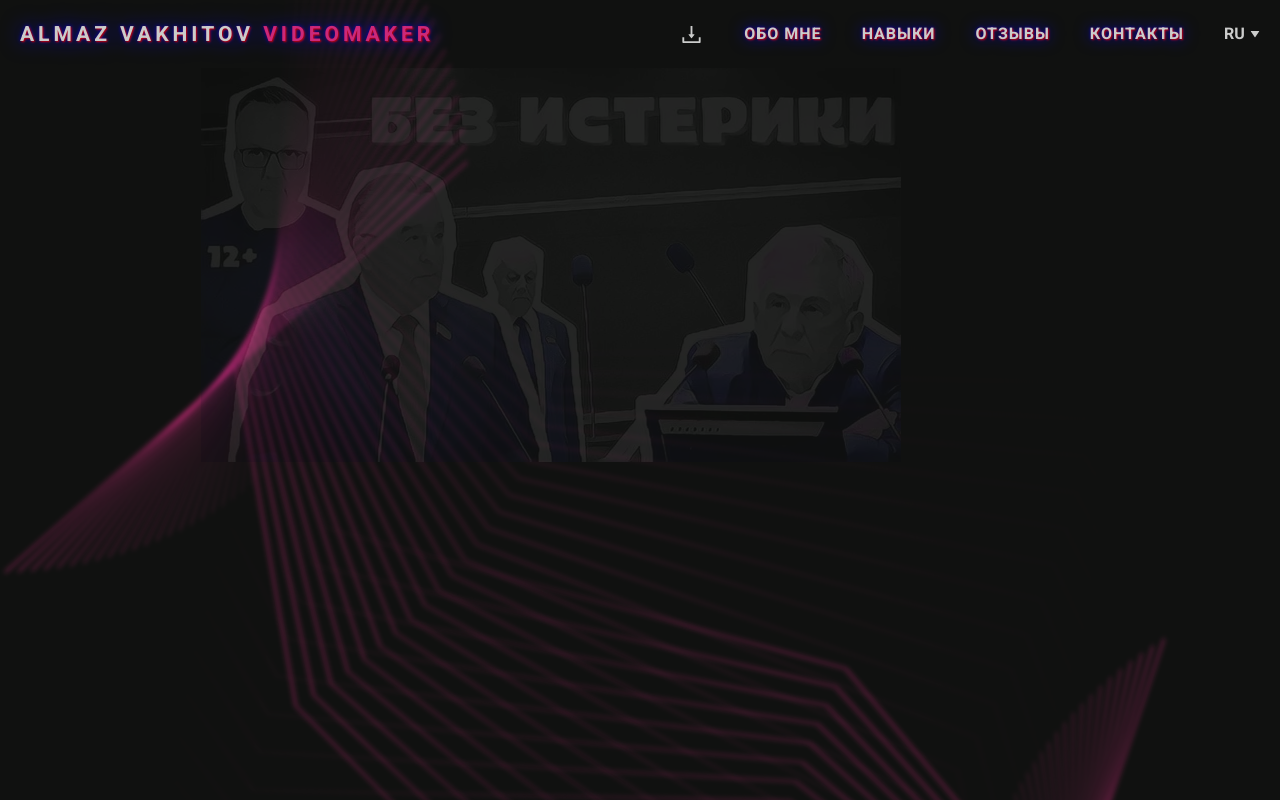
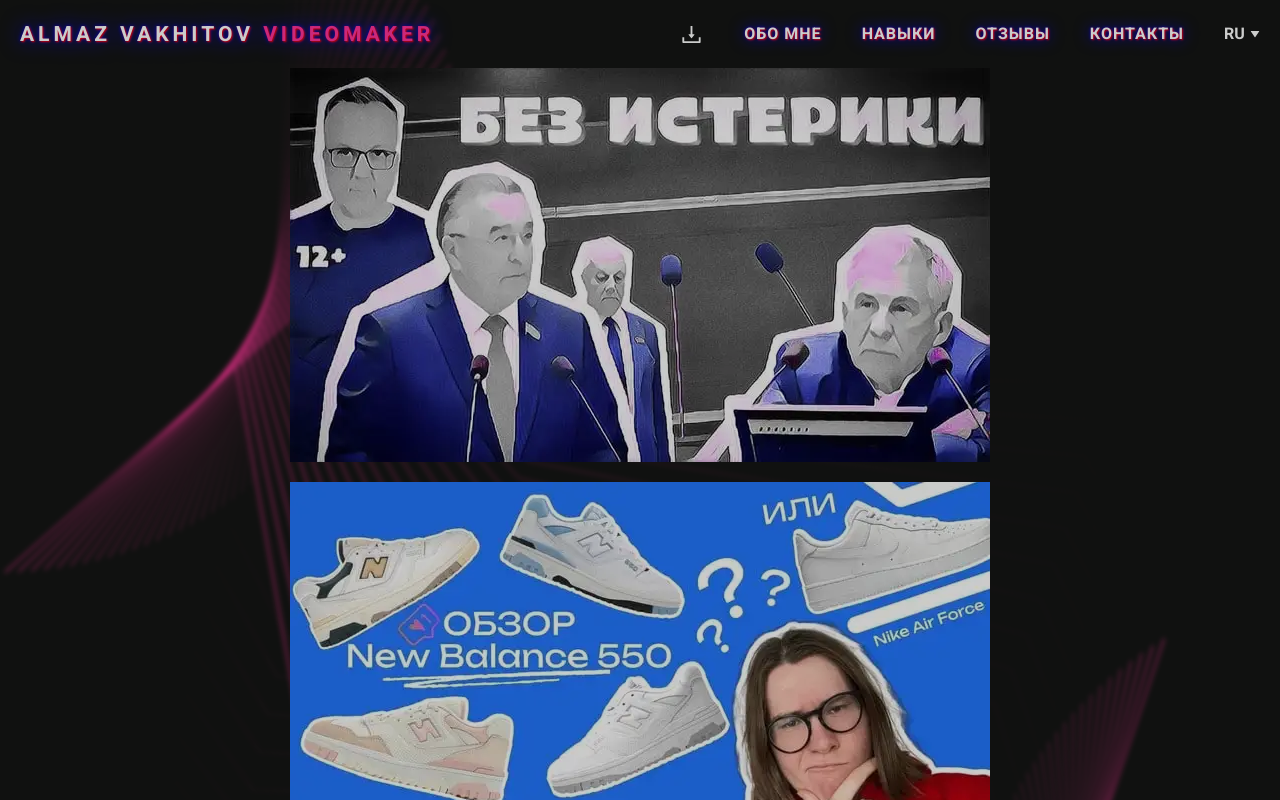
Before and after one commit to futug/almaz-vakhitov-portfolio, a React (Create React App) app: page / in a window 1280 px wide. Shown: the top 800 px of the page. Built offline with nearby package versions, Linux system fonts and the light colour scheme.

Commit message:
tests scroll animations final

```diff
--- a/src/components/About/About.jsx
+++ b/src/components/About/About.jsx
@@ -1,21 +1,21 @@
-import React, { useRef, useEffect } from "react";
+import React from "react";
 import styles from "./About.module.css";
 import { AiOutlineInstagram, AiOutlineYoutube } from "react-icons/ai";
 import { useTranslation } from "react-i18next";
 
-import { easeInOut, motion, transform } from "framer-motion";
+import { motion } from "framer-motion";
 
-const About = ({ timeline, ease }) => {
+const About = () => {
     const fadeLeft = {
-        hidden: {
+        hidden: (custom) => ({
             opacity: 0,
             x: -100,
             transition: {
-                delay: 0.2,
+                delay: custom * 0.2,
                 duration: 1,
                 ease: "easeInOut",
             },
-        },
+        }),
 
         visible: (custom) => ({
             opacity: 1,
@@ -29,15 +29,15 @@
     };
 
     const fadeRight = {
-        hidden: {
+        hidden: (custom) => ({
             opacity: 0,
             x: 100,
             transition: {
-                delay: 0.2,
+                delay: custom * 0.2,
                 duration: 1,
                 ease: "easeInOut",
             },
-        },
+        }),
         visible: (custom) => ({
             opacity: 1,
             x: 0,
@@ -50,15 +50,15 @@
     };
 
     const fadeBottom = {
-        hidden: {
+        hidden: (custom) => ({
             opacity: 0,
             y: 100,
             transition: {
-                delay: 0.2,
+                delay: custom * 0.2,
                 duration: 1,
                 ease: "easeInOut",
             },
-        },
+        }),
         visible: (custom) => ({
             opacity: 1,
             y: 0,
@@ -87,14 +87,14 @@
                     <div className={styles.content}>
                         <div className={styles.rightSideWrapper}>
                             <div className={styles.socialIcons}>
-                                <motion.div variants={fadeBottom} custom={1}>
+                                <motion.div variants={fadeBottom} custom={3}>
                                     <a href="https://www.instagram.com/etozhemazei/" target="_blank">
                                         <div className={`${styles.icoBorder} ${styles.icoBorderInst}`}>
                                             <AiOutlineInstagram className={styles.icon} size={30} />
                                         </div>
                                     </a>
                                 </motion.div>
-                                <motion.div variants={fadeBottom} custom={2}>
+                                <motion.div variants={fadeBottom} custom={4}>
                                     <a href="https://www.youtube.com/channel/UCRPvpSnoK7LggA4mnjwRVog" target="_blank">
                                         <div className={`${styles.icoBorder} ${styles.icoBorderYouTube}`}>
                                             <AiOutlineYoutube className={`${styles.icon} ${styles.iconYouTube}`} size={30} />
@@ -103,13 +103,13 @@
                                 </motion.div>
                             </div>
                             <div></div>
-                            <motion.picture variants={fadeRight} className={styles.photoWrapper}>
+                            <motion.picture variants={fadeRight} custom={5} className={styles.photoWrapper}>
                                 <source className={styles.photo} srcSet="./authorphoto.webp" type="image/webp" />
                                 <source className={styles.photo} srcSet="./authorphoto.jpg" type="image/jpeg" />
                                 <img className={styles.photo} src="./authorphoto.jpg" alt="About" />
                             </motion.picture>
                         </div>
-                        <motion.div variants={fadeRight} className={styles.leftSideWrapper}>
+                        <motion.div custom={6} variants={fadeRight} className={styles.leftSideWrapper}>
                             <p className={styles.name}>{t("aboutName")}:</p>
                             <p className={styles.description}>{t("aboutDescOne")}</p>
                             <p className={styles.description}>{t("aboutDescTwo")}</p>
--- a/src/components/Contact/Contact.jsx
+++ b/src/components/Contact/Contact.jsx
@@ -9,29 +9,73 @@
 import emailjs from "@emailjs/browser";
 import { FadeLoader } from "react-spinners";
 
+import { motion } from "framer-motion";
+
 const Contact = ({ timeline, ease }) => {
-    let mainTitle = useRef();
-    let mainSubtitle = useRef();
-    let formMain = useRef();
-
-    useEffect(() => {
-        timeline.from(mainTitle.current, 1, {
+    const fadeLeft = {
+        hidden: (custom) => ({
             opacity: 0,
             x: -100,
-        });
-        timeline.from(mainSubtitle.current, 1, {
+            transition: {
+                delay: custom * 0.2,
+                duration: 1,
+                ease: "easeInOut",
+            },
+        }),
+
+        visible: (custom) => ({
+            opacity: 1,
+            x: 0,
+            transition: {
+                delay: custom * 0.2,
+                duration: 1,
+                ease: "easeInOut",
+            },
+        }),
+    };
+
+    const fadeRight = {
+        hidden: (custom) => ({
             opacity: 0,
             x: 100,
-        });
-        timeline.from(form.current, 1, {
+            transition: {
+                delay: custom * 0.2,
+                duration: 1,
+                ease: "easeInOut",
+            },
+        }),
+        visible: (custom) => ({
+            opacity: 1,
+            x: 0,
+            transition: {
+                delay: custom * 0.2,
+                duration: 1,
+                ease: "easeInOut",
+            },
+        }),
+    };
+
+    const fadeBottom = {
+        hidden: (custom) => ({
             opacity: 0,
             y: 100,
-            stagger: {
-                amount: 0.4,
+            transition: {
+                delay: custom * 0.2,
+                duration: 1,
+                ease: "easeInOut",
             },
-            ease: ease,
-        });
-    }, []);
+        }),
+        visible: (custom) => ({
+            opacity: 1,
+            y: 0,
+            transition: {
+                delay: custom * 0.5,
+                duration: 1,
+                ease: "easeInOut",
+            },
+        }),
+    };
+
     const { t } = useTranslation();
 
     const [message, setMessage] = useState("");
@@ -90,18 +134,18 @@
     };
 
     return (
-        <section id="contact">
+        <motion.section initial="hidden" whileInView="visible" viewport={{ amount: 0.2 }} id="contact">
             <div className="container">
                 <div className={styles.contactWrapper}>
                     <div className={styles.titleGroup}>
-                        <p ref={mainTitle} className={styles.title}>
+                        <motion.p variants={fadeLeft} custom={1} className={styles.title}>
                             {t("contactTitle")}
-                        </p>
-                        <p ref={mainSubtitle} className={styles.subtitle}>
+                        </motion.p>
+                        <motion.p variants={fadeRight} custom={2} className={styles.subtitle}>
                             {t("contactSubTitle")}
-                        </p>
+                        </motion.p>
                     </div>
-                    <div ref={formMain} className={styles.contactForm}>
+                    <motion.div variants={fadeBottom} custom={3} className={styles.contactForm}>
                         <div className={styles.contactInfo}>
                             <p className={styles.contactText}>{t("contactText")}</p>
                             <div className={styles.contactIcons}>
@@ -167,7 +211,7 @@
                                 {t("button")}
                             </button>
                         </form>
-                    </div>
+                    </motion.div>
                 </div>
                 <div
                     onClick={(e) => setPopUp(false)}
@@ -217,7 +261,7 @@
                     <FadeLoader color="#ff3297" size={50} />
                 </div>
             ) : null}
-        </section>
+        </motion.section>
     );
 };
 
--- a/src/components/Hero/Hero.jsx
+++ b/src/components/Hero/Hero.jsx
@@ -6,6 +6,7 @@
 import { CiPlay1 } from "react-icons/ci";
 import { AiOutlineClose } from "react-icons/ai";
 import { VIDEO_PREVIEWS_LEFT } from "../../utils/constants";
+import { motion } from "framer-motion";
 
 const heroVidePreviews = VIDEO_PREVIEWS_LEFT;
 const BUTTONS = {
@@ -43,17 +44,52 @@
     useLockScroll([videoIsOpen]);
 
     const { t } = useTranslation();
-    let leftsideItems = useRef([]);
 
-    useEffect(() => {
-        timeline.from(leftsideItems.current, 1.4, {
+    const fadeRight = {
+        hidden: (custom) => ({
+            opacity: 0,
+            x: 100,
+            transition: {
+                delay: custom * 0.4,
+                duration: 1,
+                ease: "easeInOut",
+            },
+        }),
+        visible: (custom) => ({
+            opacity: 1,
+            x: 0,
+
+            transition: {
+                delay: custom * 0.4,
+                duration: 1,
+                ease: "easeInOut",
+            },
+        }),
+    };
+
+    const fadeLeft = {
+        hidden: (custom) => ({
             opacity: 0,
             x: -100,
-            stagger: {
-                amount: 0.8,
+
+            transition: {
+                delay: custom * 0.4,
+                duration: 1,
+                ease: "easeInOut",
             },
-        });
-    }, []);
+        }),
+
+        visible: (custom) => ({
+            opacity: 1,
+            x: 0,
+
+            transition: {
+                delay: custom * 0.4,
+                duration: 1,
+                ease: "easeInOut",
+            },
+        }),
+    };
 
     const video = useRef(null);
     const videoFrame = useRef();
@@ -75,7 +111,7 @@
     const breakpoint = useBreakpoint();
 
     return (
-        <section>
+        <motion.section initial="hidden" whileInView="visible" viewport={{ amount: 0.4 }}>
             <img className={styles.heroBackground} src="./background-asset.svg" alt="" />
             <img className={styles.heroBackgroundRight} src="./background-asset.svg" alt="" />
             <div className="container">
@@ -83,9 +119,10 @@
                     <div className={styles.heroItems}>
                         {breakpoint == "laptop" || breakpoint == "tablet"
                             ? heroVidePreviews.slice(0, visible).map((item, index) => (
-                                  <div
+                                  <motion.div
+                                      variants={index % 2 === 0 ? fadeLeft : fadeRight}
+                                      custom={index}
                                       onClick={() => handlePreviewClick(item.src)}
-                                      ref={(el) => (leftsideItems.current[index] = el)}
                                       className={styles.imageWrapper}
                                       key={item.id}
                                   >
@@ -100,12 +137,13 @@
                                           </div>
                                           <div className={styles.playTitle}>{lang === "en" ? item.title : lang === "ru" ? item.titleRu : item.titleTr}</div>
                                       </div>
-                                  </div>
+                                  </motion.div>
                               ))
                             : heroVidePreviews.map((item, index) => (
-                                  <div
+                                  <motion.div
+                                      variants={index % 2 === 0 ? fadeLeft : fadeRight}
+                                      custom={index}
                                       onClick={() => handlePreviewClick(item.src)}
-                                      ref={(el) => (leftsideItems.current[index] = el)}
                                       className={styles.imageWrapper}
                                       key={item.id}
                                   >
@@ -120,7 +158,7 @@
                                           </div>
                                           <div className={styles.playTitle}>{lang === "en" ? item.title : lang === "ru" ? item.titleRu : item.titleTr}</div>
                                       </div>
-                                  </div>
+                                  </motion.div>
                               ))}
                     </div>
                     {breakpoint == "laptop" || breakpoint == "tablet" ? (
@@ -158,7 +196,7 @@
                     {videoIsOpen ? <AiOutlineClose onClick={() => setVideoIsOpen(false)} size={30} className={styles.videoClose} /> : null}
                 </div>
             ) : null}
-        </section>
+        </motion.section>
     );
 };
 
--- a/src/components/Skills/Skills.jsx
+++ b/src/components/Skills/Skills.jsx
@@ -1,88 +1,121 @@
-import React, { useEffect, useRef } from "react";
+import React from "react";
 import styles from "./Skills.module.css";
 import { ReactComponent as Motion } from "../../assets/motion.svg";
 import { ReactComponent as Postprod } from "../../assets/postprod.svg";
 import { ReactComponent as Voiceover } from "../../assets/voiceover.svg";
 import { ReactComponent as Advert } from "../../assets/advertising.svg";
 import { useTranslation } from "react-i18next";
+import { motion } from "framer-motion";
 
-const Skills = ({ timeline, ease }) => {
-    const mainTitle = useRef();
-    const mainSubtitle = useRef();
-    const description = useRef();
-    const skillItem1 = useRef();
-    const skillItem2 = useRef();
-    const skillItem3 = useRef();
-    const skillItem4 = useRef();
-
-    useEffect(() => {
-        timeline.from(mainTitle.current, 1, {
+const Skills = () => {
+    const fadeLeft = {
+        hidden: (custom) => ({
             opacity: 0,
             x: -100,
-        });
-        timeline.from(mainSubtitle.current, 1, {
+            transition: {
+                delay: custom * 0.2,
+                duration: 1,
+                ease: "easeInOut",
+            },
+        }),
+
+        visible: (custom) => ({
+            opacity: 1,
+            x: 0,
+            transition: {
+                delay: custom * 0.2,
+                duration: 1,
+                ease: "easeInOut",
+            },
+        }),
+    };
+
+    const fadeRight = {
+        hidden: (custom) => ({
             opacity: 0,
             x: 100,
-        });
-        timeline.from(description.current, 1, {
-            opacity: 0,
-            x: -100,
+            transition: {
+                delay: custom * 0.2,
+                duration: 1,
+                ease: "easeInOut",
+            },
+        }),
+        visible: (custom) => ({
+            opacity: 1,
+            x: 0,
+            transition: {
+                delay: custom * 0.2,
+                duration: 1,
+                ease: "easeInOut",
+            },
+        }),
+    };
 
-            ease: ease,
-        });
-        timeline.from([skillItem1.current, skillItem2.current, skillItem3.current, skillItem4.current], 1, {
+    const fadeBottom = {
+        hidden: (custom) => ({
             opacity: 0,
             y: 100,
-            stagger: {
-                amount: 1.2,
+            transition: {
+                delay: custom * 0.2,
+                duration: 1,
+                ease: "easeInOut",
             },
-        });
-    }, []);
+        }),
+        visible: (custom) => ({
+            opacity: 1,
+            y: 0,
+            transition: {
+                delay: custom * 0.5,
+                duration: 1,
+                ease: "easeInOut",
+            },
+        }),
+    };
 
     const { t } = useTranslation();
     return (
-        <section id="skills">
+        <motion.section initial="hidden" whileInView="visible" viewport={{ amount: 0.2 }} id="skills">
             <div className="container">
                 <div className={styles.skillsWrapper}>
                     <div className={styles.titleGroup}>
-                        <p ref={mainTitle} className={styles.title}>
+                        <motion.p variants={fadeLeft} custom={1} className={styles.title}>
                             {t("skillsTitle")}
-                        </p>
-                        <p ref={mainSubtitle} className={styles.subtitle}>
+                        </motion.p>
+                        <motion.p variants={fadeRight} custom={2} className={styles.subtitle}>
                             {t("skillsSubtitle")}
-                        </p>
+                        </motion.p>
                     </div>
-                    <div ref={description} className={styles.skillsDescription}>
+                    <motion.div variants={fadeLeft} custom={3} className={styles.skillsDescription}>
                         <p className={styles.descriptionItem}>{t("skillsDescOne")}</p>
                         <p className={styles.descriptionItem}>{t("skillsDescTwo")}</p>
                         <p className={styles.descriptionItem}>{t("skillsDescThree")}</p>
-                    </div>
+                    </motion.div>
 
                     <div className={styles.skills}>
-                        <div ref={skillItem1} className={styles.skillsItem}>
+                        <motion.div variants={fadeBottom} custom={4} className={styles.skillsItem}>
                             <Motion className={styles.iconE} />
                             <p className={styles.skillTitle}>{t("skillsItemTitleOne")}</p>
                             <p className={styles.skillsItemDesc}>{t("skillsItemDescOne")}</p>
-                        </div>
-                        <div ref={skillItem2} className={styles.skillsItem}>
+                        </motion.div>
+                        <motion.div variants={fadeBottom} custom={5} className={styles.skillsItem}>
                             <Advert className={styles.icon} />
                             <p className={styles.skillTitle}>{t("skillsItemTitleTwo")}</p>
                             <p className={styles.skillsItemDesc}>{t("skillsItemDescTwo")}</p>
-                        </div>
-                        <div ref={skillItem3} className={styles.skillsItem}>
+                        </motion.div>
+                        <motion.div variants={fadeBottom} custom={6} className={styles.skillsItem}>
                             <Postprod className={styles.iconQ} />
                             <p className={styles.skillTitle}>{t("skillsItemTitleThree")}</p>
                             <p className={styles.skillsItemDesc}>{t("skillsItemDescThree")}</p>
-                        </div>
-                        <div ref={skillItem4} className={styles.skillsItem}>
+                        </motion.div>
+                        <motion.div variants={fadeBottom} custom={7} className={styles.skillsItem}>
                             <Voiceover className={styles.icon} />
                             <p className={styles.skillTitle}>{t("skillsItemTitleFour")}</p>
                             <p className={styles.skillsItemDesc}>{t("skillsItemDescFour")}</p>
-                        </div>
+                        </motion.div>
                     </div>
                 </div>
             </div>
-        </section>
+        </motion.section>
     );
 };
 
```
